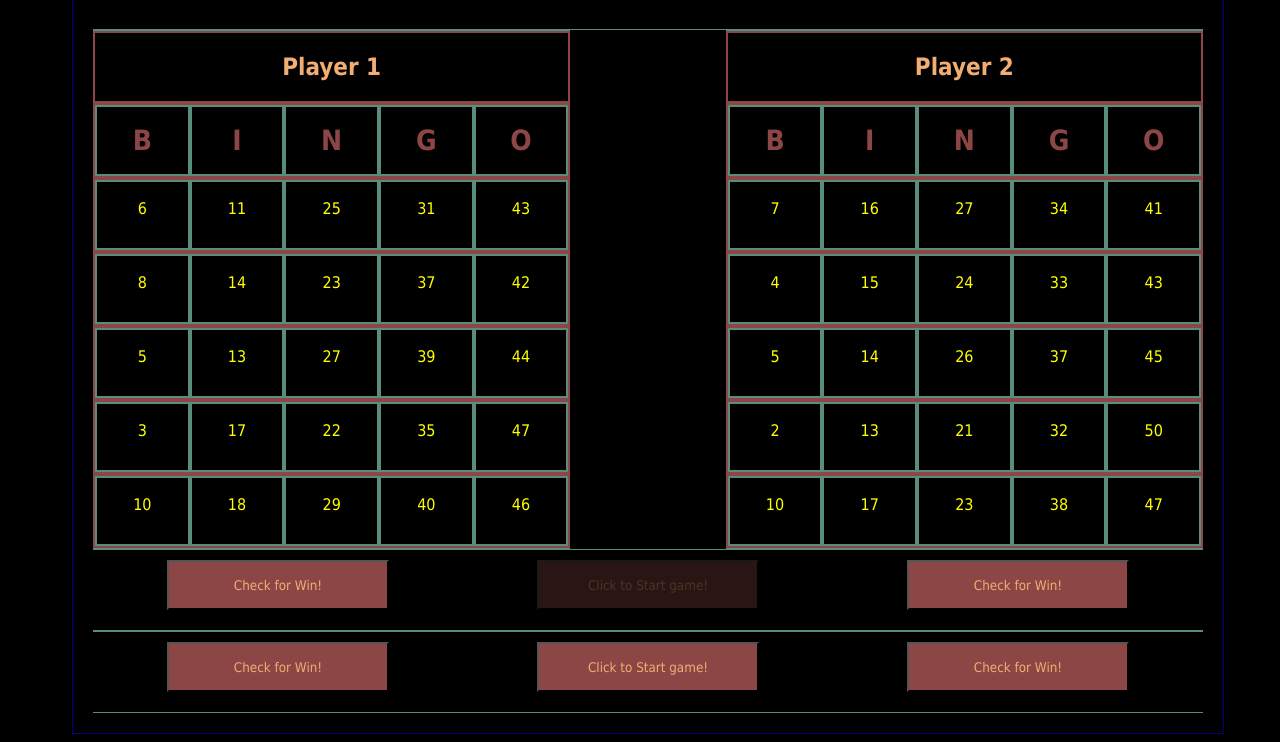
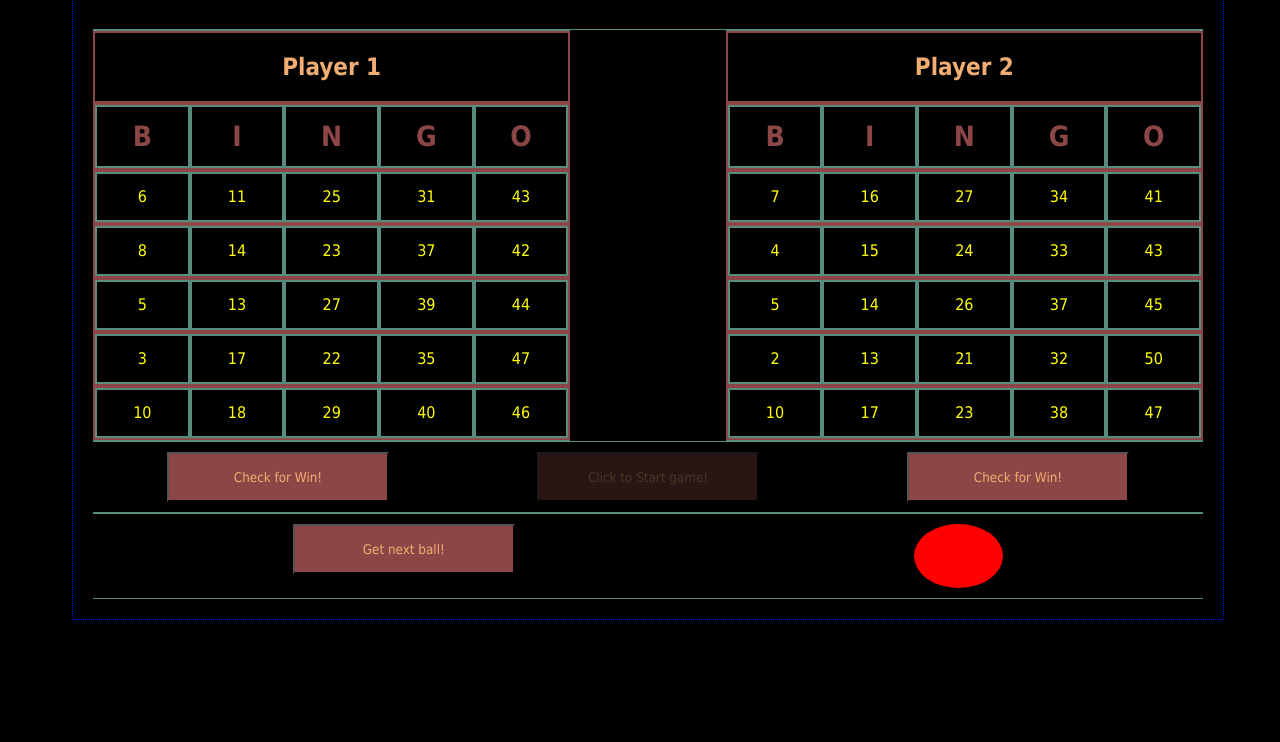
Before and after one commit to seanryankeegan/project-one, a plain HTML site: page index.html in a window 1280 px wide. Both pictures are taken after a click on the button "Click to Start game!". Shown: the part 121-863 px from the top of the page. After the commit the page ends 800 px from the top, so only its background shows below. Drawn offline with Linux system fonts and the light colour scheme.

Commit message:
more progress on project one

```diff
--- a/index.html
+++ b/index.html
@@ -190,7 +190,7 @@
           </div>
 
 
-          <!-- jumbotron row -->
+          <!-- Buttons row -->
           <div class="row">
             <div class="col button-col">
               <div class="row button-row">
@@ -207,19 +207,17 @@
             </div>
           </div>
 
+
           <!-- Balls Shown row -->
 
           <div class="row">
             <div class="col button-col">
               <div class="row button-row">
                 <div class="col inside-card-col buttons">
-                  <button type="button" name="button">Check for Win!</button>
+                  <button type="button" name="button">Get next ball!</button>
                 </div>
-                <div class="col inside-card-col buttons">
-                  <button type="button" >Click to Start game!</button>
-                </div>
-                <div class="col inside-card-col buttons">
-                  <button type="button" name="button">Check for Win!</button>
+                <div class="col inside-card-col ball">
+                  <div type="ball" ></div>
                 </div>
               </div>
             </div>
--- a/main.js
+++ b/main.js
@@ -3,6 +3,8 @@ window.onload = function () {
 startGame();
 
 var allNums = [[1,2,3,4,5,6,7,8,9,10], [11,12,13,14,15,16,17,18,19,20], [21,22,23,24,25,26,27,28,29,30], [31,32,33,34,35,36,37,38,39,40],[41,42,43,44,45,46,47,48,49,50]];
+
+
 
 function startGame() {
   var startButton = document.querySelector('#startButton');
@@ -19,45 +21,23 @@ function startGame() {
   startButton.addEventListener('click', listener);
 }
 
-function getRandomBall() {
-  Math.floor(Math.random() * (9) + 1);
-
+function getPlayerNums () {
+  var playerNums = [[],[],[],[],[]];
+  for (var i = 0; i < allNums.length; i++) {
+      for(var j = 0; j < allNums.length; j++) {
+            playerNums[i].push(allNums[i][j]);
+            }
+  }
+    return playerNums;
 }
 
 
-// function makeCards () {
-//
-// // Shuffle the numbers arrays.
-//   for (var i = 0; i < allNums.length; i++) {
-//     shuffle(allNums[i]);
-//   }
-//
-// // Assign random numbers to player 1's cards.
-//   for (var i = 1; i < 6; i++) {
-//     for(var j = 1; j < 6; j++) {
-//     newNum = document.createElement("p");
-//     newNum.innerText = allNums[i-1][j]
-//     var box = document.querySelector('#p1r' + [j] + 'c'+[i]);
-//     box.appendChild(newNum);
-//     }
-//   }
-//
-//   // Shuffle the numbers arrays again.  This is so there can be some overlapping numbers.
-//     for (var i = 0; i < allNums.length; i++) {
-//       shuffle(allNums[i]);
-//     }
-//
-//   // Assign random numbers to player 2's cards.
-//     for (var i = 1; i < 6; i++) {
-//       for(var j = 1; j < 6; j++) {
-//       newNum = document.createElement("p");
-//       newNum.innerText = allNums[i-1][j]
-//       var box = document.querySelector('#p2r' + [j] + 'c'+[i]);
-//       box.appendChild(newNum);
-//       }
-//     }
-//
-// }
+
+
+function getRandomBall() {
+  Math.floor(Math.random() * (9) + 1);
+}
+
 
 function makeCards () {
 
@@ -93,10 +73,60 @@ function makeCards () {
 
 }
 
+var player1nums = [];
+var player2nums = [];
+
+
+
+function makeCards () {
+
+// Shuffle the numbers arrays.
+  for (var i = 0; i < allNums.length; i++) {
+    shuffle(allNums[i]);
+  }
+  player1nums = getPlayerNums();
+// Assign random numbers to player 1's cards.
+  for (var i = 1; i < 6; i++) {
+    for(var j = 1; j < 6; j++) {
+    newNum = document.createElement("p");
+    newNum.innerText = allNums[i-1][j]
+    var box = document.querySelector('#p1r' + [j] + 'c'+[i]);
+    box.appendChild(newNum);
+    }
+  }
+
+  // Shuffle the numbers arrays again.  This is so there can be some overlapping numbers.
+    for (var i = 0; i < allNums.length; i++) {
+      shuffle(allNums[i]);
+    }
+    player2nums = getPlayerNums();
+
+
+  // Assign random numbers to player 2's cards.
+    for (var i = 1; i < 6; i++) {
+      for(var j = 1; j < 6; j++) {
+      newNum = document.createElement("p");
+      newNum.innerText = allNums[i-1][j]
+      var box = document.querySelector('#p2r' + [j] + 'c'+[i]);
+      box.appendChild(newNum);
+      }
+    }
+    console.log(player1nums);
+    console.log(player2nums);
+}
+
+
+
+function getNumber () {
+  Math.floor(Math.random() * (50) + 1);
+}
+
 
 //This function was copied from http://stackoverflow.com/questions/15585216/how-to-randomly-generate-numbers-without-repetition-in-javascript
 function shuffle(o) {
     for(var j, x, i = o.length; i; j = parseInt(Math.random() * i), x = o[--i], o[i] = o[j], o[j] = x);
     return o;
 };
+
+
 }
--- a/style.css
+++ b/style.css
@@ -107,13 +107,14 @@ button:hover {
   display: flex;
   flex-flow: nowrap;
   justify-content: space-between;
-  margin-top: 10px;
+  margin: 10px 0;
 }
+
 
 /* Part III: */
 /*************/
 .inside-card-col {
-  min-height: 70px;
+  min-height: 50px;
   border: 2px solid #588C7E;
   width: 20%;
   margin: 0 auto;
@@ -123,13 +124,19 @@ button:hover {
   text-align: center;
   color: yellow;
   margin: 0 auto;
-  padding: 17px 0px;
+  padding: 13px 0px;
 }
 
 .buttons-col {
   min-height: 200px;
 }
 
+.ball {
+  height: 5vw;
+  width: 8%;
+  border-radius: 50%;
+  background: red;
+}
 /* COLORS TO USE!!
 #588C7E
 #F2E394
```
